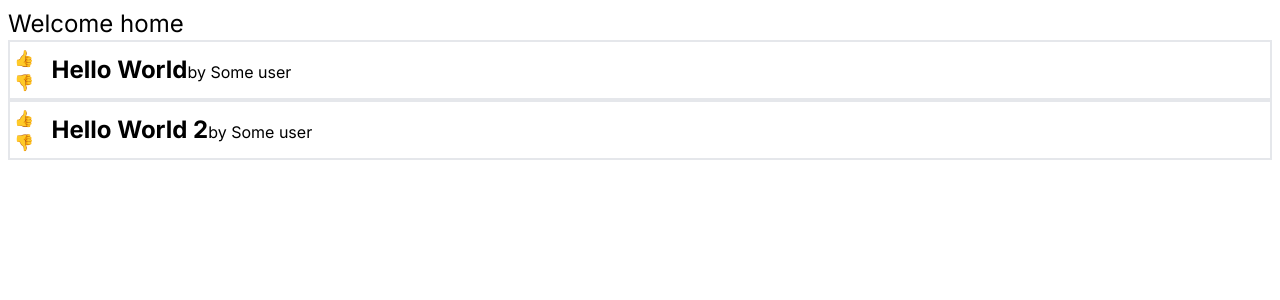
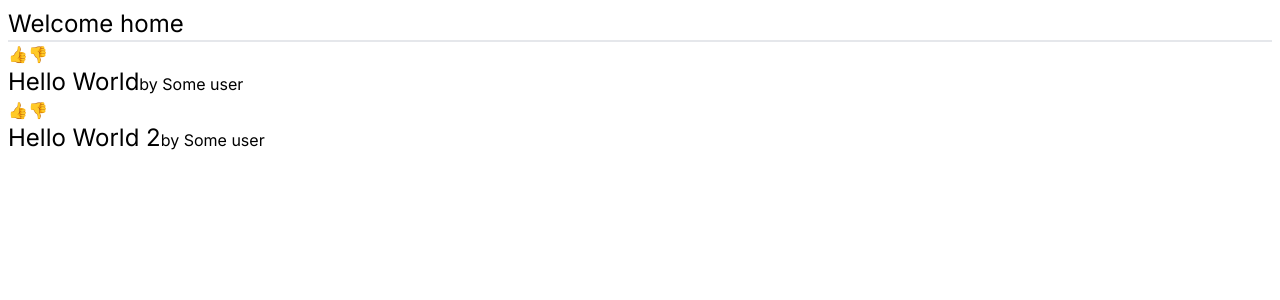
Before and after one commit to neutralparadoxdev/rename-forums, a Next.js app in the folder frontforum/: page / in a window 1280 px wide. Shown: the top 300 px of the page. Built offline with nearby package versions, Linux system fonts and the light colour scheme.

Commit message:
moved features

```diff
--- a/frontforum/src/app/page.tsx
+++ b/frontforum/src/app/page.tsx
@@ -1,11 +1,11 @@
 import Image from 'next/image'
 
-import { PostList } from './features/post-list/PostList';
+import { PostList } from '../features/PostList/PostList';
 
 export default function Home() {
   return (
-    <main className="border-box p-2">
-      <h1 className="text-2xl">Welcome home</h1>
+    <main className="border-box p-2 min-w-full">
+      <h1 className="text-2xl min-w-full border-b-2">Welcome home</h1>
       <PostList for="/home"></PostList>
     </main>
   )
```
Also changed, not shown: frontforum/src/features/PostList/PostList.tsx (renamed from frontforum/src/app/features/post-list/PostList.tsx), frontforum/src/features/PostList/PostStub.tsx (renamed from frontforum/src/app/features/post-list/PostStub.tsx).
